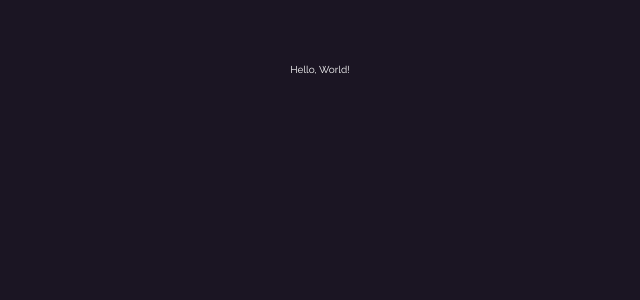
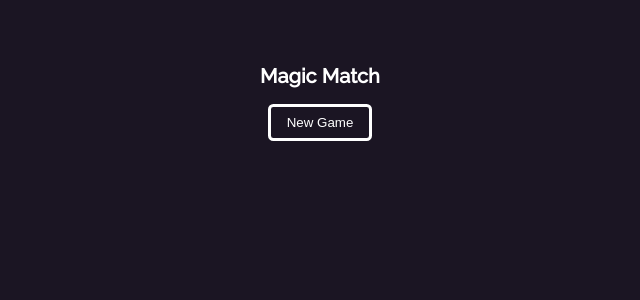
Before and after one commit to IAmPissed/memory-game, a Svelte app: page / in a window 1280 px wide. Shown: the top 300 px of the page, without its empty margins (320-960 px from the left). Built offline with nearby package versions, Linux system fonts and the light colour scheme.

Commit message:
implement shuffled cards

```diff
--- a/src/App.svelte
+++ b/src/App.svelte
@@ -1,7 +1,59 @@
 <script>
+	const cardImages = [
+		{ src: "/public/img/helmet-1.png" },
+		{ src: "/public/img/potion-1.png" },
+		{ src: "/public/img/ring-1.png" },
+		{ src: "/public/img/scroll-1.png" },
+		{ src: "/public/img/shield-1.png" },
+		{ src: "/public/img/sword-1.png" },
+	];
+	$: turns = 0;
+
+	function shuffle(arr) {
+		let i = arr.length,
+			randomIndex,
+			temp,
+			newArr = arr;
+		while (--i > 0) {
+			randomIndex = Math.floor(Math.random() * (i + 1));
+			temp = newArr[randomIndex];
+			newArr[randomIndex] = newArr[i];
+			newArr[i] = temp;
+		}
+		return newArr;
+	}
+
+	// Shuffle Cards
+	const shuffleCards = () => {
+		const shuffledCards = shuffle([...cardImages, ...cardImages]).map(
+			(card) => ({ ...card, id: Math.random() })
+		);
+
+		turns = 0;
+	};
 </script>
 
-<main>Hello, World!</main>
+<main>
+	<h1>Magic Match</h1>
+	<button on:click={shuffleCards}>New Game</button>
+</main>
 
 <style>
+	h1 {
+		margin-bottom: 1rem;
+	}
+	button {
+		background: none;
+		border: 0.2rem solid white;
+		padding: 0.6em 1.2em;
+		border-radius: 0.4em;
+		font-weight: 500;
+		cursor: pointer;
+		color: white;
+		transition: all 200ms linear;
+	}
+	button:hover {
+		background: hsl(340, 55%, 49%);
+		color: white;
+	}
 </style>
```
